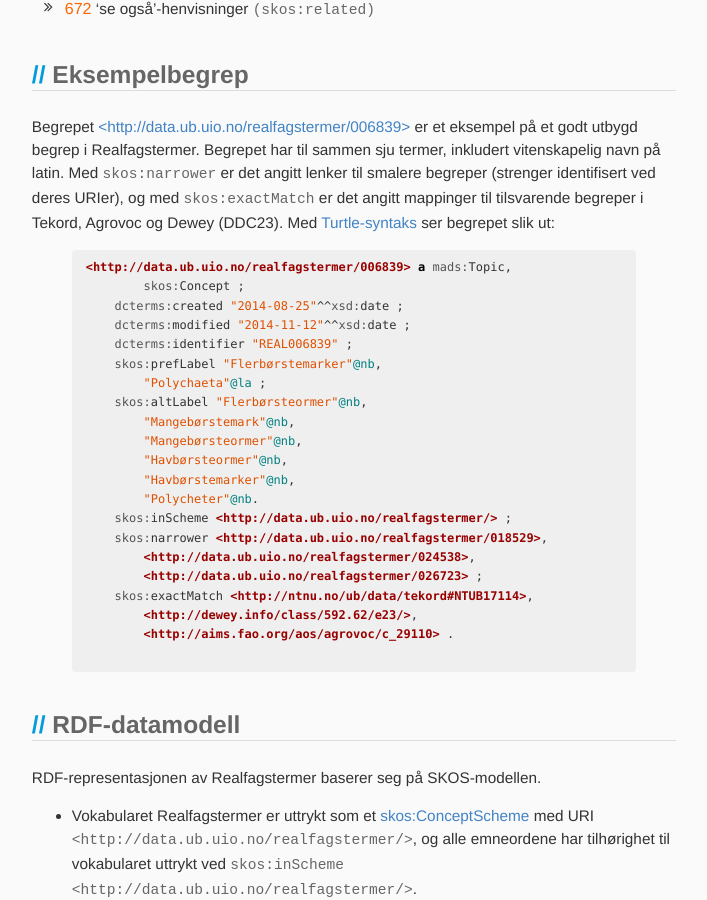
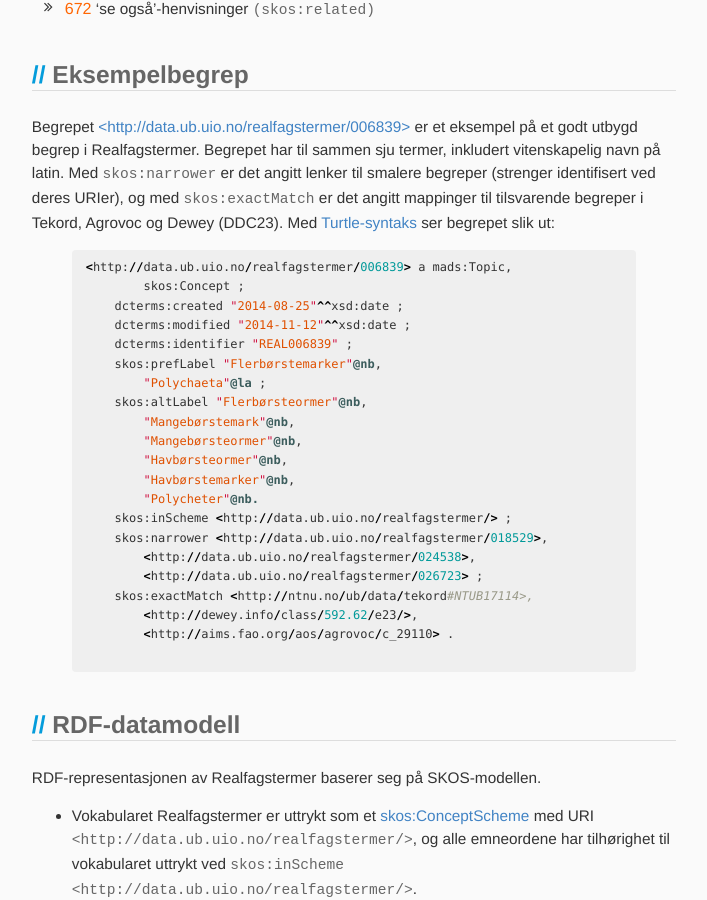
Before and after one commit to realfagstermer/realfagstermer.github.io, a Jekyll site: the page built from index.html, in a window 1280 px wide and 900 px high, scrolled down 844 px. Shown: the whole window, without its empty margins (286-993 px from the left). Built offline with Jekyll 4.4.1, drawn with Linux system fonts in a browser that asks for light colours; nearby versions of some CDN libraries; Markdown is read by kramdown in place of the engine named in the settings.

Commit message:
Until turtle is supported

```diff
--- a/index.html
+++ b/index.html
@@ -108,7 +108,7 @@ title: Realfagstermer
         Med <a href="http://www.w3.org/TR/turtle/">Turtle-syntaks</a> ser begrepet slik ut:
     </p>
 
-    {% highlight turtle %}
+    {% highlight python %}
 <http://data.ub.uio.no/realfagstermer/006839> a mads:Topic,
         skos:Concept ;
     dcterms:created "2014-08-25"^^xsd:date ;
```
